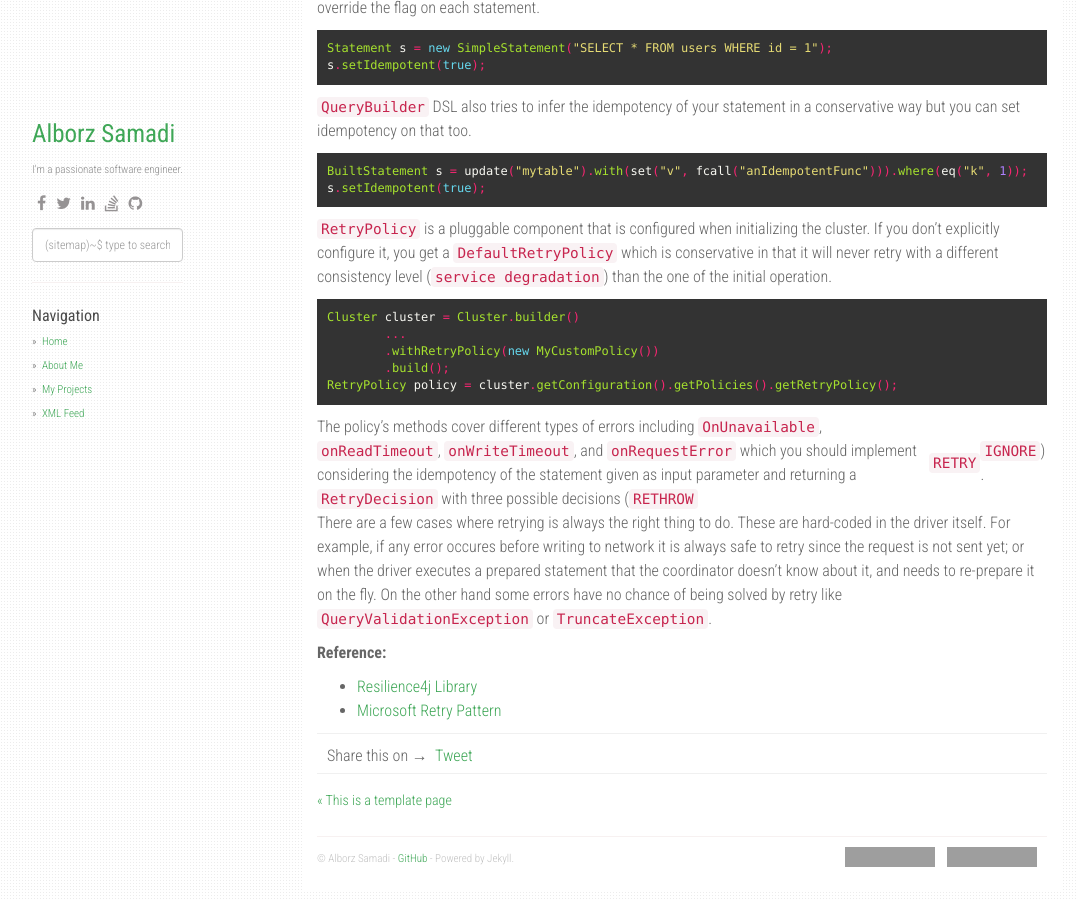
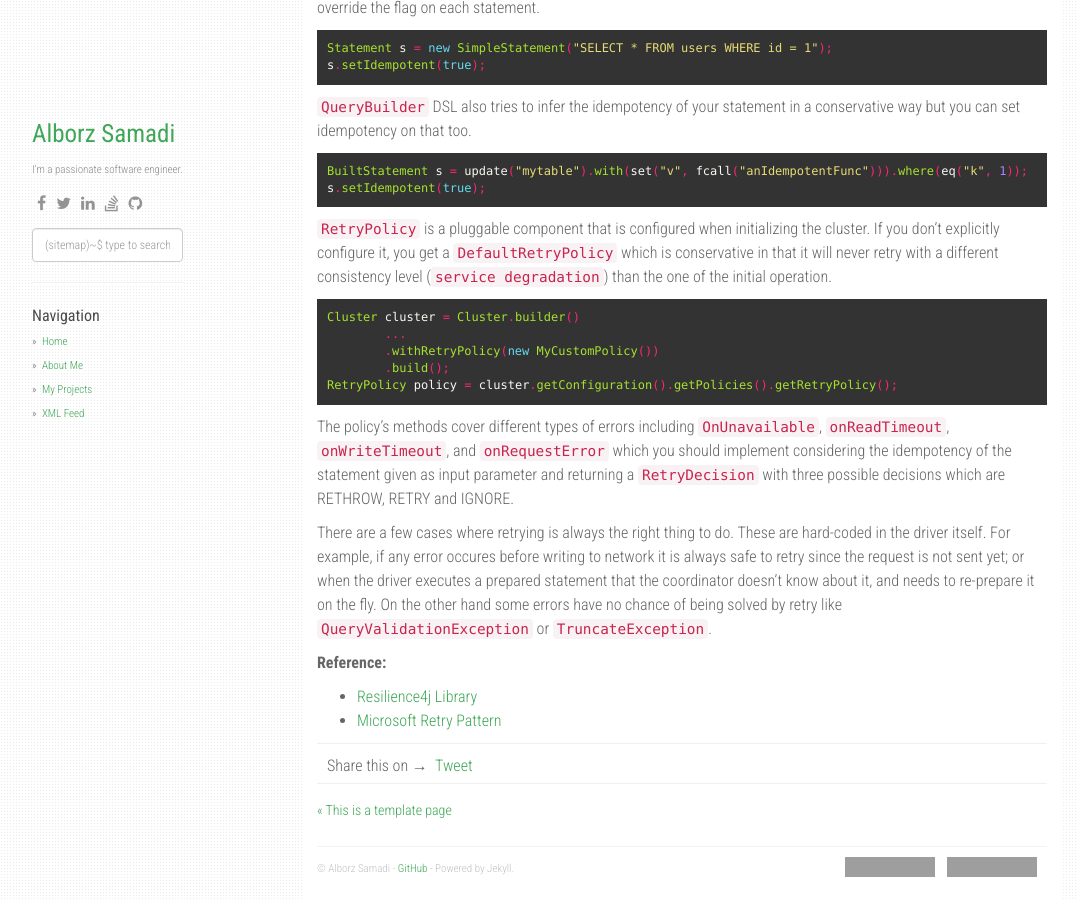
Before and after one commit to herburos/herburos.github.io, a Jekyll site: the page built from _posts/2020-03-21-resiliency-retry.markdown, in a window 1280 px wide and 900 px high, scrolled down 1880 px. Shown: the whole window, without its empty margins (53-1131 px from the left). Built offline with Jekyll 4.4.1, drawn with Linux system fonts in a browser that asks for light colours; nearby versions of some CDN libraries; comment, search, counter and statistics services are not loaded; grey boxes are pictures that could not be loaded.

Commit message:
minor updates

```diff
--- a/_posts/2020-03-21-resiliency-retry.markdown
+++ b/_posts/2020-03-21-resiliency-retry.markdown
@@ -99,7 +99,7 @@
 RetryPolicy policy = cluster.getConfiguration().getPolicies().getRetryPolicy();
 {% endhighlight %}
 
-The policy's methods cover different types of errors including `OnUnavailable`, `onReadTimeout`, `onWriteTimeout`, and `onRequestError` which you should implement considering the idempotency of the statement given as input parameter and returning a [`RetryDecision`](https://docs.datastax.com/en/drivers/java/3.6/com/datastax/driver/core/policies/RetryPolicy.RetryDecision.html) with three possible decisions (`RETHROW` | `RETRY` | `IGNORE`) .
+The policy's methods cover different types of errors including `OnUnavailable`, `onReadTimeout`, `onWriteTimeout`, and `onRequestError` which you should implement considering the idempotency of the statement given as input parameter and returning a [`RetryDecision`](https://docs.datastax.com/en/drivers/java/3.6/com/datastax/driver/core/policies/RetryPolicy.RetryDecision.html) with three possible decisions which are RETHROW, RETRY and IGNORE.
 
 There are a few cases where retrying is always the right thing to do. These are hard-coded in the driver itself. For example, if any error occures before writing to network it is always safe to retry since the request is not sent yet; or when the driver executes a prepared statement that the coordinator doesn't know about it, and needs to re-prepare it on the fly. On the other hand some errors have no chance of being solved by retry like `QueryValidationException` or `TruncateException`.
 
```
